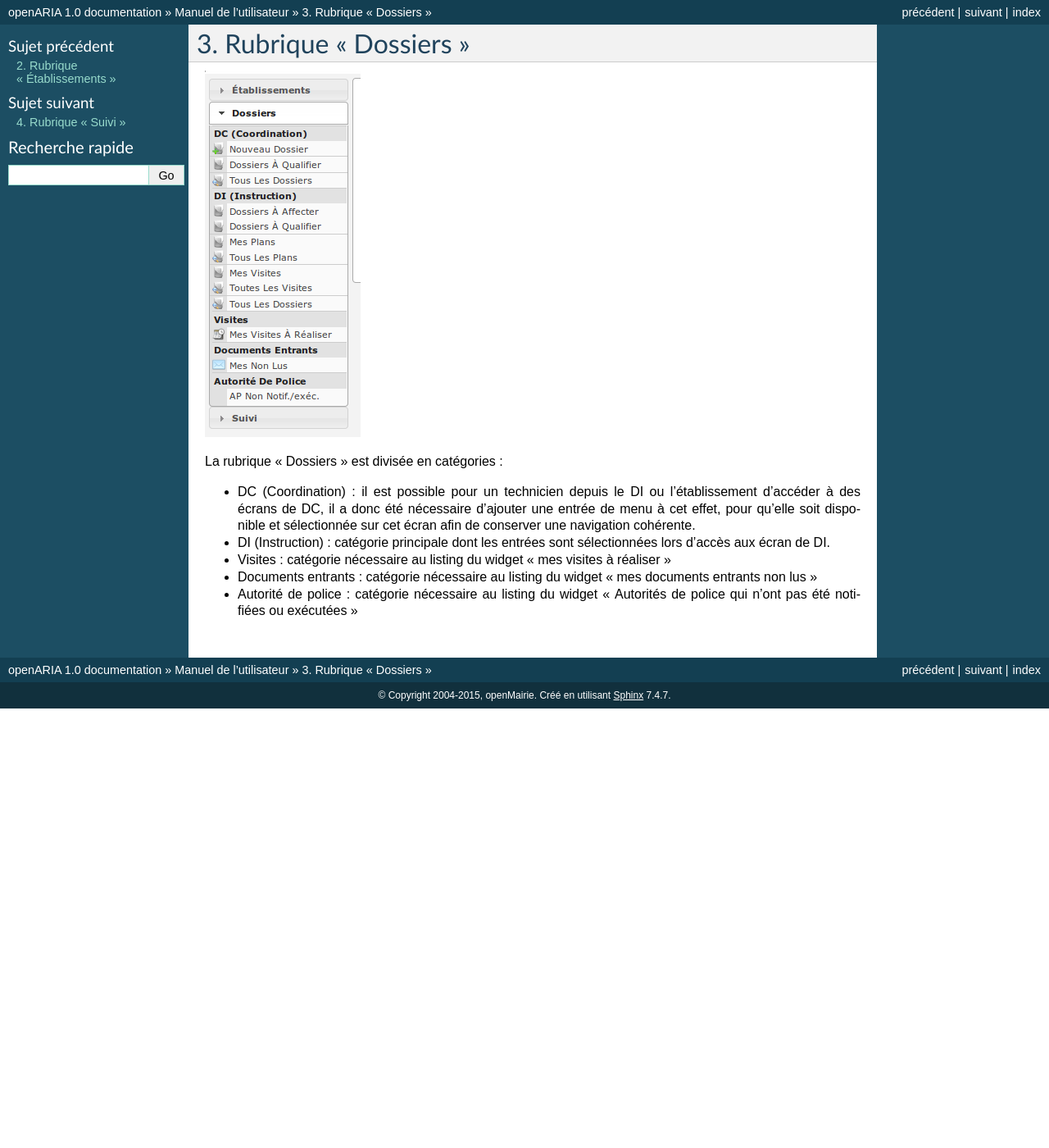
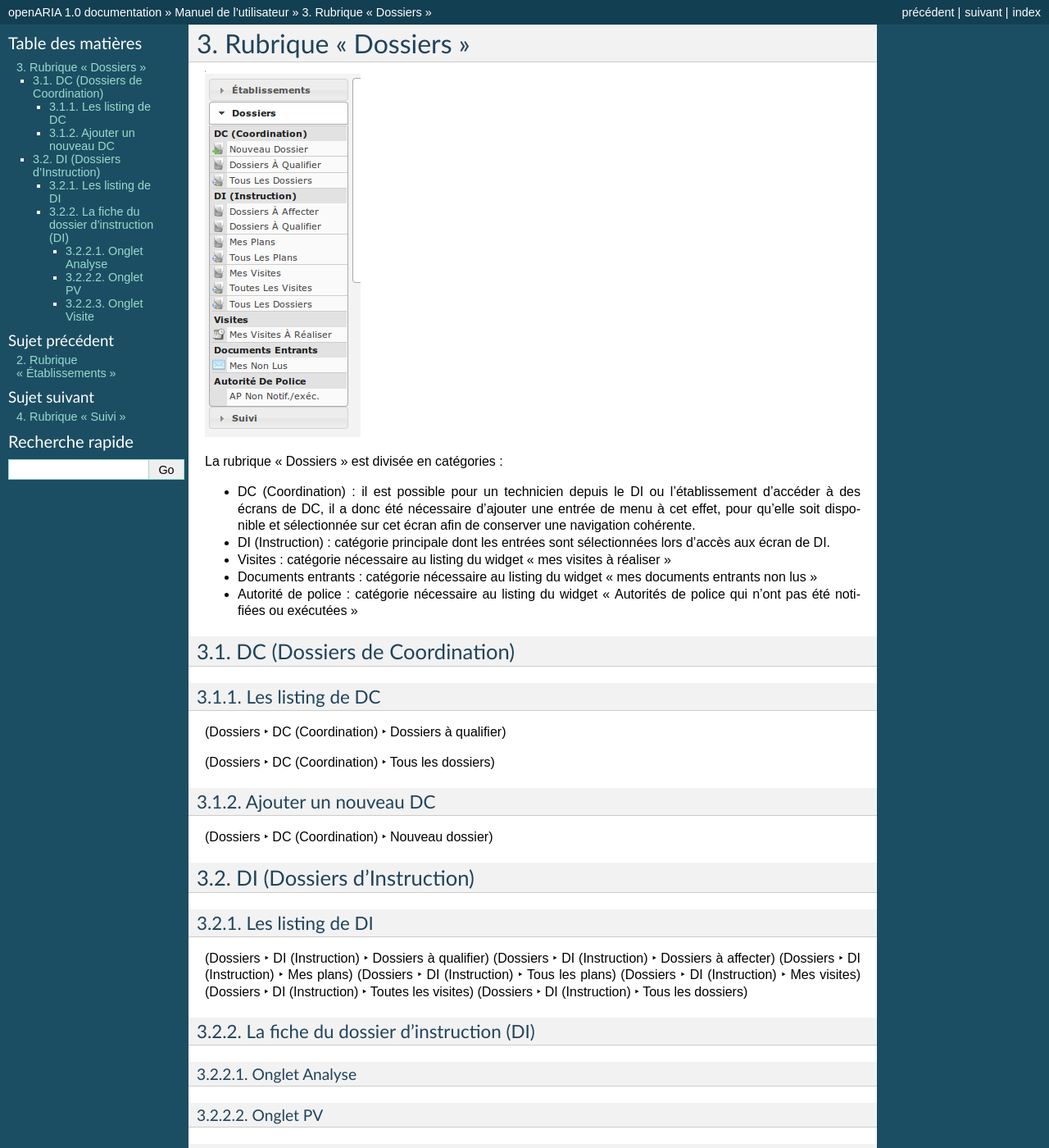
Before and after one commit to jcerini/openaria-documentation, a Sphinx documentation site: the page built from source/manuel_utilisateur/dossiers/index.rst, in a window 1280 px wide and 1400 px high. Shown: the whole window at 82% size. Built offline with Sphinx 7.4.7, drawn with Linux system fonts in a browser that asks for light colours.

```diff
--- a/source/manuel_utilisateur/dossiers/index.rst
+++ b/source/manuel_utilisateur/dossiers/index.rst
@@ -15,3 +15,52 @@ La rubrique "Dossiers" est divisée en catégories :
 - Documents entrants : catégorie nécessaire au listing du widget "mes documents entrants non lus"
 
 - Autorité de police : catégorie nécessaire au listing du widget "Autorités de police qui n'ont pas été notifiées ou exécutées"
+
+
+DC (Dossiers de Coordination)
+=============================
+
+Les listing de DC
+-----------------
+
+
+(:menuselection:`Dossiers --> DC (Coordination) --> Dossiers à qualifier`)
+
+(:menuselection:`Dossiers --> DC (Coordination) --> Tous les dossiers`)
+
+
+Ajouter un nouveau DC
+---------------------
+
+(:menuselection:`Dossiers --> DC (Coordination) --> Nouveau dossier`)
+
+
+
+DI (Dossiers d'Instruction)
+===========================
+
+Les listing de DI
+-----------------
+
+(:menuselection:`Dossiers --> DI (Instruction) --> Dossiers à qualifier`)
+(:menuselection:`Dossiers --> DI (Instruction) --> Dossiers à affecter`)
+(:menuselection:`Dossiers --> DI (Instruction) --> Mes plans`)
+(:menuselection:`Dossiers --> DI (Instruction) --> Tous les plans`)
+(:menuselection:`Dossiers --> DI (Instruction) --> Mes visites`)
+(:menuselection:`Dossiers --> DI (Instruction) --> Toutes les visites`)
+(:menuselection:`Dossiers --> DI (Instruction) --> Tous les dossiers`)
+
+La fiche du dossier d'instruction (DI)
+--------------------------------------
+
+
+Onglet Analyse
+##############
+
+
+Onglet PV
+#########
+
+
+Onglet Visite
+#############
```
Also changed, not shown: source/manuel_utilisateur/ergonomie/index.rst (+22 -20 lines), source/manuel_utilisateur/suivi/index.rst (+91 -3 lines), source/manuel_utilisateur/suivi/reunions-action-deplanifier-link.png (added), source/manuel_utilisateur/suivi/reunions-action-deplanifier-view.png (added), source/manuel_utilisateur/suivi/reunions-action-meeting-link.png (added), source/manuel_utilisateur/suivi/reunions-action-meeting-view.png (added), source/manuel_utilisateur/suivi/reunions-action-numeroter-link.png (added), source/manuel_utilisateur/suivi/reunions-action-numeroter-view.png (added), source/manuel_utilisateur/suivi/reunions-action-planifier-link.png (added), source/manuel_utilisateur/suivi/reunions-action-planifier-nouveau-link.png (added), source/manuel_utilisateur/suivi/reunions-action-planifier-nouveau-view.png (added), source/manuel_utilisateur/suivi/reunions-action-planifier-view.png (added), source/manuel_utilisateur/suivi/reunions-fiche.png (added), source/manuel_utilisateur/suivi/reunions-form-ajouter.png (added), 1 more files.
